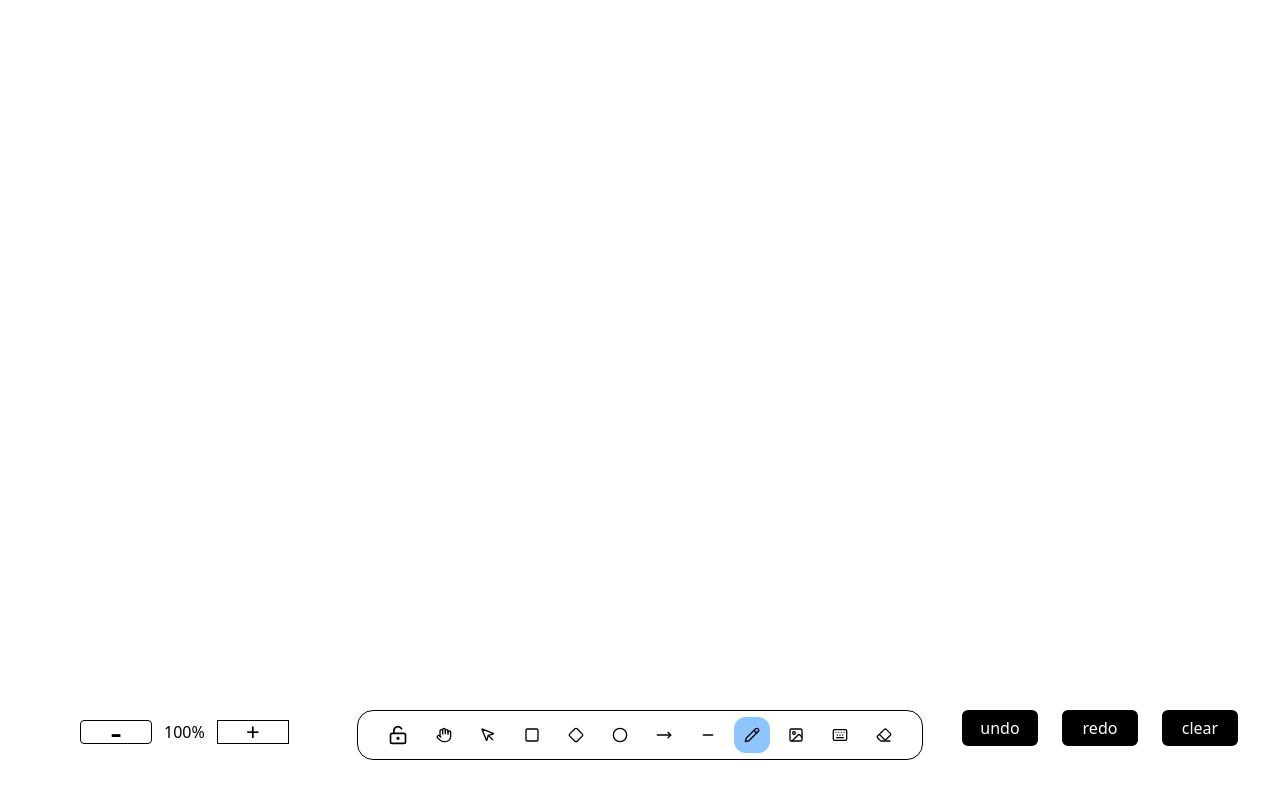
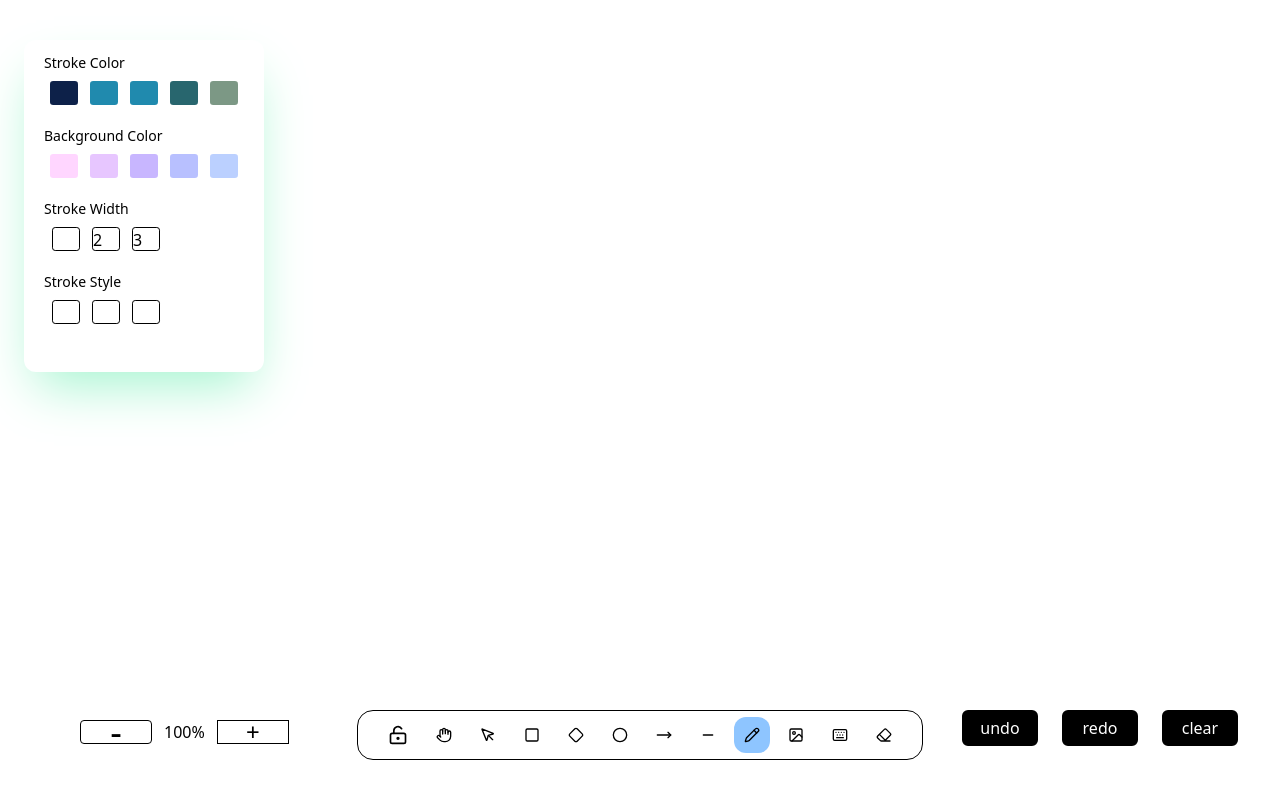
Before and after one commit to PATHAKAAKASH19/Drawmify, a React (Vite) app in the folder client/: page / in a window 1280 px wide. Built offline with nearby package versions, Linux system fonts and the light colour scheme.

Commit message:
created sidebar

```diff
--- a/client/src/components/Canvas.jsx
+++ b/client/src/components/Canvas.jsx
@@ -9,6 +9,8 @@ import useShapeStore from '../stores/shapeStore.js';
 import useScalingStore from '../stores/scalingStore.js';
 import usePanningStore from '../stores/panningStore.js';
 import UndoAndRedo from './UndoAndRedo.jsx';
+import PropertiesPanel from './sidebar/PropertiesPanel.jsx';
+import usePropertyStore from '../stores/propertyStore.js';
 
 
 const Canvas = () => {
@@ -19,7 +21,8 @@ const Canvas = () => {
   const shapesData = useShapeStore(state => state.shapesData)
   const offset = usePanningStore(state => state.offset)
   const scale = useScalingStore(state => state.scale)
-  const scaleOffset = useScalingStore(state =>  state.scaleOffset)
+  const scaleOffset = useScalingStore(state => state.scaleOffset)
+  const properties = usePropertyStore(state =>  state.properties)
 
   useLayoutEffect(() => {
 
@@ -76,13 +79,14 @@ const Canvas = () => {
       }
 
       if (shape.shapeName === "pencil") {
-        createPencil(shape.points, context);
+        createPencil(shape.points, context, properties);
       }
 
       if (shape.shapeName === "image") {
 
         const image = new Image();
         image.src = shape.img;
+
           context.drawImage(
             image,
             shape.x1,
@@ -90,13 +94,14 @@ const Canvas = () => {
             shape.x2 - shape.x1,
             shape.y2 - shape.y1
           );
+
       }
     });
 
 
     context.restore();
 
-  } ,[offset, scale, shapesData, scaleOffset])
+  } ,[offset, scale, shapesData, scaleOffset, properties])
 
 
 
@@ -108,6 +113,7 @@ const Canvas = () => {
         className={`bg-white border-gray-300`}
       />
 
+      <PropertiesPanel></PropertiesPanel>
       <UndoAndRedo/>
 
 
--- a/client/src/components/sidebar/PropertiesPanel.jsx
+++ b/client/src/components/sidebar/PropertiesPanel.jsx
@@ -1,33 +1,99 @@
 import React, { useEffect, useState } from 'react'
+import usePropertyStore from '../../stores/propertyStore';
 
 export default function PropertiesPanel() {
 
 
-  const [propObj, setPropObj] = useState(null)
+  const [propObj, setPropObj] = useState({
+    strokeColor: "#32CD32",
+  });
+
+  const updateProperties = usePropertyStore(state =>  state.updateProperties)
+
+  const changeProp = (propName, value) => {
 
 
-  const changeProp = (e) => {
-
-
-    setPropObj(prev =>  ({...prev, [e.traget.name]:e.target.value}))
+    setPropObj(prev => ({ ...prev, [propName]: value }))
+    updateProperties({[propName]: value})
   }
-  useEffect(() => {
-
-  }, [])
 
 
 
   return (
-    <div>
-      <div>
-        <label>stroke color</label>
-        <input type="text" name="strokeColor" value={propObj?.strokeColor} onChange={changeProp}/>
+    <div className="absolute top-10 w-60 left-6 shadow-emerald-200 shadow-2xl rounded-xl p-3 bg-white">
+      <div className="pb-5">
+        <h2 className="text-[14px]  capitalize pl-2">stroke color</h2>
+        <div className="flex gap-3 pt-2 items-center justify-center">
+          <div
+            className="w-7 h-6 rounded-[0.2em] bg-[#0D2149] hover:cursor-pointer"
+            onClick={() => changeProp("currentItemStrokeColor", "#0D2149")}
+          ></div>
+          <div
+            className="w-7 h-6 rounded-[0.2em] bg-[#208AAE] hover:cursor-pointer"
+            onClick={() => changeProp("currentItemStrokeColor", "#208AAE")}
+          ></div>
+          <div
+            className="w-7 h-6 rounded-[0.2em] bg-[#208AAE] hover:cursor-pointer"
+            onClick={() => changeProp("currentItemStrokeColor", "#208AAE")}
+          ></div>
+          <div
+            className="w-7 h-6 rounded-[0.2em] bg-[#28666E] hover:cursor-pointer"
+            onClick={() => changeProp("currentItemStrokeColor", "#28666E")}
+          ></div>
+          <div
+            className="w-7 h-6 rounded-[0.2em] bg-[#7C9885] hover:cursor-pointer"
+            onClick={() => changeProp("currentItemStrokeColor", "#7C9885")}
+          ></div>
+        </div>
+      </div>
 
+      <div className="pb-5">
+        <h2 className="text-[14px] capitalize pl-2">background Color</h2>
+        <div className="flex gap-3 pt-2 items-center justify-center">
+          <div
+            className="w-7 h-6 rounded-[0.2em] bg-[#ffd6ff] hover:cursor-pointer"
+            onClick={() => changeProp("currentItemBackgroundColor", "#ffd6ff")}
+          ></div>
+          <div
+            className="w-7 h-6 rounded-[0.2em] bg-[#e7c6ff] hover:cursor-pointer"
+            onClick={() => changeProp("currentItemBackgroundColor", "#e7c6ff")}
+          ></div>
+          <div
+            className="w-7 h-6 rounded-[0.2em] bg-[#c8b6ff] hover:cursor-pointer"
+            onClick={() => changeProp("currentItemBackgroundColor", "#c8b6ff")}
+          ></div>
+          <div
+            className="w-7 h-6 rounded-[0.2em] bg-[#b8c0ff] hover:cursor-pointer"
+            onClick={() => changeProp("currentItemBackgroundColor", "#b8c0ff")}
+          ></div>
+          <div
+            className="w-7 h-6 rounded-[0.2em] bg-[#bbd0ff] hover:cursor-pointer"
+            onClick={() => changeProp("currentItemBackgroundColor", "#bbd0ff")}
+          ></div>
+        </div>
       </div>
-      <h2>stroke width</h2>
-      <input type="num" value={ propObj?.strokeWidth} onChange />
-      <h2>backgroundcolor</h2>
-      <h2>stroke style</h2>
+
+      <div className="pb-5">
+        <h2 className="text-[14px] capitalize pl-2">stroke width</h2>
+        <div className="flex gap-3 pt-2 items-center pl-4">
+          <div className="w-7 h-6 rounded-[0.2em] hover:cursor-pointer border"></div>
+          <div className="w-7 h-6 rounded-[0.2em]  hover:cursor-pointer border">
+            2
+          </div>
+          <div className="w-7 h-6 rounded-[0.2em]  hover:cursor-pointer border">
+            3
+          </div>
+        </div>
+      </div>
+
+      <div className="pb-5">
+        <h2 className="text-[14px] capitalize pl-2">stroke style</h2>
+        <div className="flex gap-3 pt-2 items-center p-4">
+          <div className="w-7 h-6 rounded-[0.2em] hover:cursor-pointer border"></div>
+          <div className="w-7 h-6 rounded-[0.2em]  hover:cursor-pointer border"></div>
+          <div className="w-7 h-6 rounded-[0.2em]  hover:cursor-pointer border"></div>
+        </div>
+      </div>
     </div>
   );
 }
--- a/client/src/hooks/useShapeTool.js
+++ b/client/src/hooks/useShapeTool.js
@@ -6,6 +6,7 @@ import getMousePos from "../utils/getMousePos.utils";
 import { createPencil } from "../utils/pencil.utils";
 import createShape from "../utils/createShape.utils";
 import rough from "roughjs";
+import usePropertyStore from "../stores/propertyStore";
 
 export default function useShapeTool(canvasRef, contextRef, shapeName) {
 
@@ -18,7 +19,7 @@ export default function useShapeTool(canvasRef, contextRef, shapeName) {
   const scaleOffset = useScalingStore((state) => state.scaleOffset);
   const addShapes = useShapeStore((state) => state.addShapes);
   const offset = usePanningStore((state) => state.offset);
-
+  const properties = usePropertyStore( state =>  state.properties)
 
   useLayoutEffect(() => {
     const canvas = canvasRef.current;
@@ -66,7 +67,7 @@ export default function useShapeTool(canvasRef, contextRef, shapeName) {
         }
 
         if (shape.shapeName === "pencil") {
-          createPencil(shape.points, context);
+          createPencil(shape.points, context, properties);
         }
 
 
@@ -89,7 +90,8 @@ export default function useShapeTool(canvasRef, contextRef, shapeName) {
           initialPos.y,
           mousePos.x,
           mousePos.y,
-          shapeName
+          shapeName,
+          properties
         );
         if (shapeName !== "arrow") {
           roughCanvas.draw(shape.roughObj);
@@ -105,7 +107,7 @@ export default function useShapeTool(canvasRef, contextRef, shapeName) {
 
         const newPoints = [...points, point];
         setPoints(newPoints);
-        createPencil(newPoints, context);
+        createPencil(newPoints, context, properties);
       }
 
       context.restore();
@@ -155,6 +157,7 @@ export default function useShapeTool(canvasRef, contextRef, shapeName) {
     offset,
     shapeName,
     points,
+    properties
   ]);
 
   return null;
--- a/client/src/stores/propertyStore.js
+++ b/client/src/stores/propertyStore.js
@@ -19,8 +19,8 @@ const propertyStore = (set) => ({
 
     },
 
-    changeProperties: (propertyObj) => {
-        set((state) => ({ properties: { ...state.properties, propertyObj } }))
+    updateProperties: (propertyObj) => {
+        set((state) => ({ properties: { ...state.properties, ...propertyObj } }))
     }
 
 })
--- a/client/src/utils/createShape.utils.js
+++ b/client/src/utils/createShape.utils.js
@@ -6,13 +6,18 @@ const createShape = (x1, y1, x2, y2, shapeName, optionObj) => {
 
 
       let propertyObj = {
-            strokeWidth:2,
-            stroke:"#bbd0ff",
-            fill:"#c8b6ff",
-            fillStyle: "hachure",
-            bowing:1,
-            ...optionObj
-      }
+        stroke: optionObj.currentItemStrokeColor,
+        strokeWidth: 4,
+        fill: optionObj.currentItemBackgroundColor,
+        fillStyle: "cross-hatch",
+        fillWeight: 1,
+        hachureAngle: 30,
+        hachureGap: 8,
+        roughness: 1,
+        bowing: 0,
+        strokeLineDash: [10, 5],
+        simplification:0.9,
+      };
 
       let roughObj
       switch(shapeName) {
--- a/client/src/utils/pencil.utils.js
+++ b/client/src/utils/pencil.utils.js
@@ -19,7 +19,7 @@ import {getStroke} from "perfect-freehand"
 import getSvgPathFromStroke from './getSvgPathFromStroke';
 
 
-  const createPencil = (newPoints, context) => {
+  const createPencil = (newPoints, context, propertiesObj) => {
 
         const outlinePoints = getStroke(newPoints, {
           size: 10,
@@ -41,7 +41,7 @@ import getSvgPathFromStroke from './getSvgPathFromStroke';
 
         const pathData = getSvgPathFromStroke(outlinePoints)
         let myPath = new Path2D(pathData)
-        context.fillStyle = "red";
+        context.fillStyle = propertiesObj.currentItemStrokeColor;
         context.fill(myPath)
   }
 
```
Lines whose indentation alone changed are shown as unchanged.
